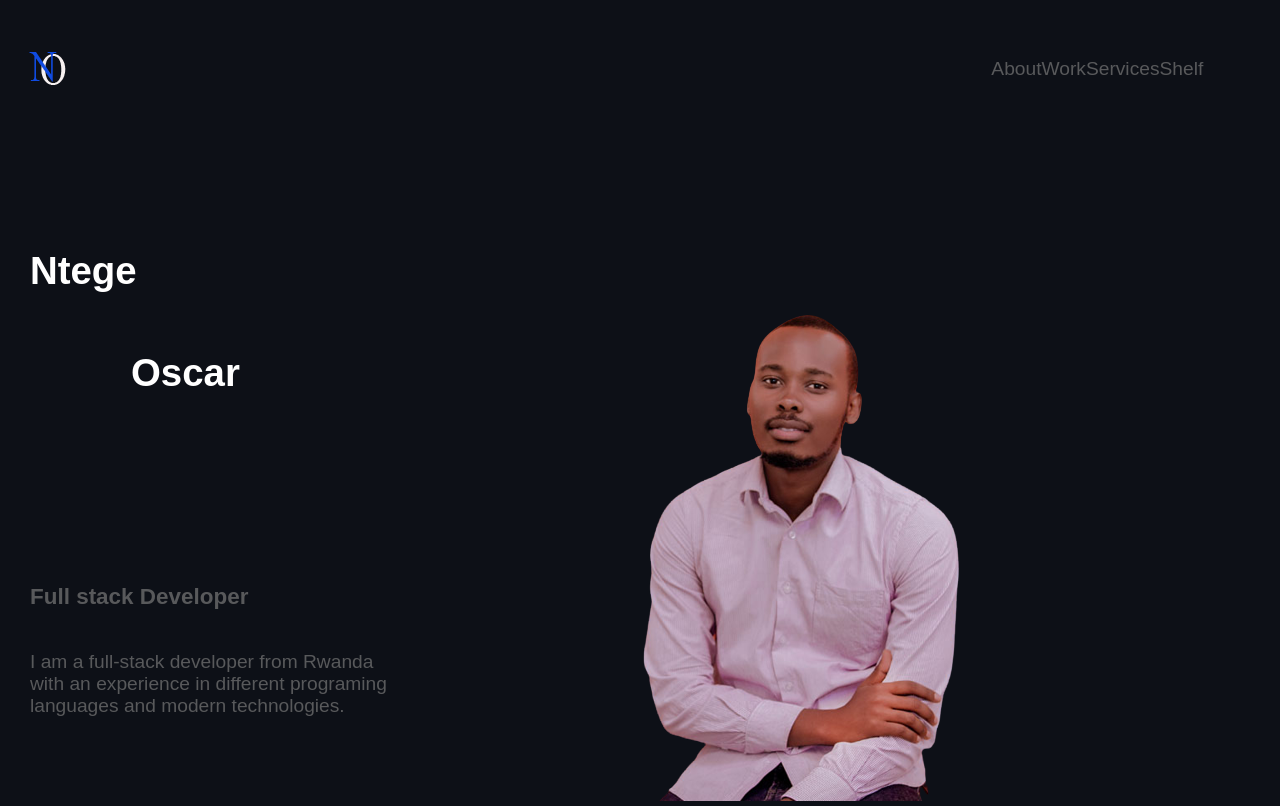
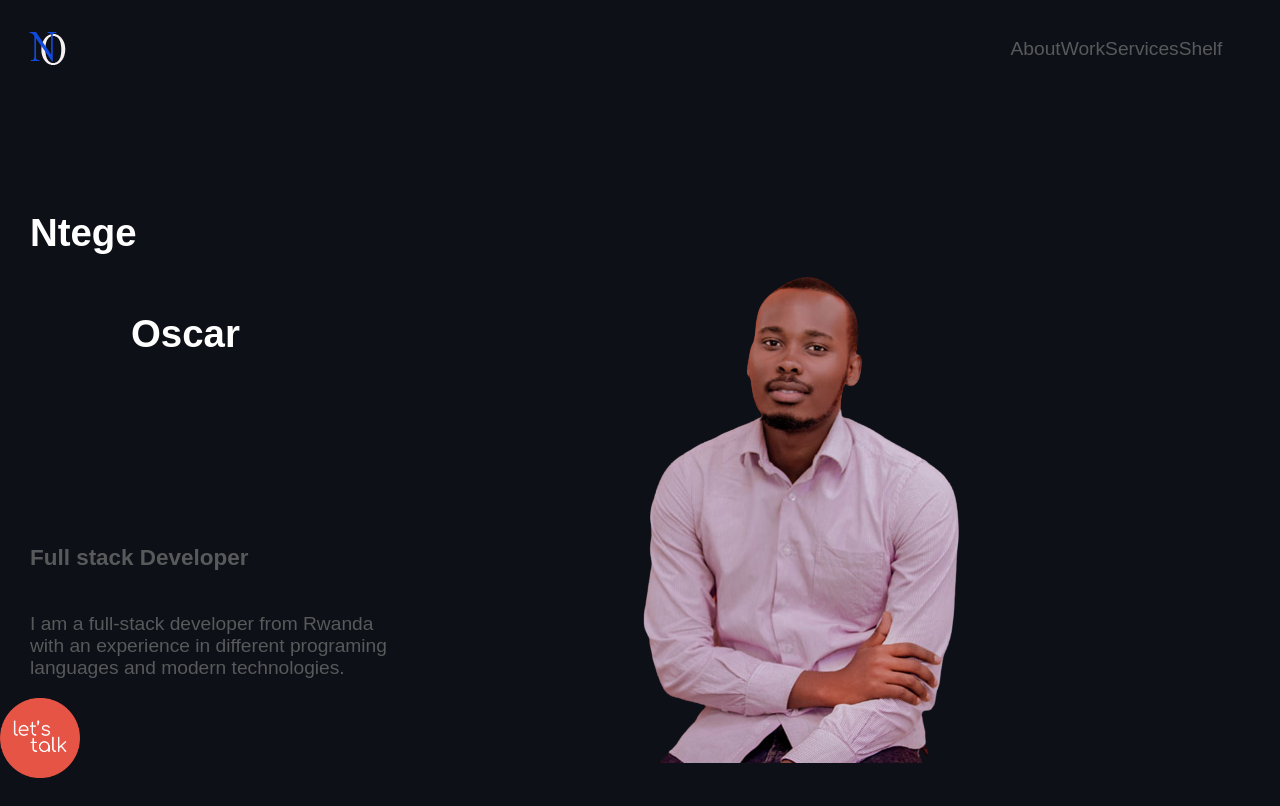
Before and after one commit to ntegeoscar/my-brand, a plain HTML site: page index.html in a window 1280 px wide. Drawn offline with Linux system fonts and the light colour scheme; a web font is replaced by a local one.

Commit message:
Lets talk button
Added a lets talk button

```diff
--- a/index.html
+++ b/index.html
@@ -35,5 +35,6 @@
         <div class="profileimage">
         <img src="images/profile-img.png" alt="">
         </div>
+        <div class="talkbtn"><img class="talk" src="images/talkButton.png" alt=""></div>
 </body>
 </html>
--- a/styles.css
+++ b/styles.css
@@ -11,6 +11,8 @@ body{
 .menu a{
     text-decoration: none;
     color: inherit;
+    display: flex;
+    justify-content: space-between;
 }
 .menu li{
     display: flex;
@@ -20,14 +22,7 @@ body{
     padding: 1em;
 
 }
-.menu ul{
-    display: flex;
-    justify-content: space-between;
-    text-decoration: none;
-    list-style: none;
-    padding: 1em;
 
-}
 .mailandsun ul{
 list-style: none;
 }
@@ -82,3 +77,14 @@ h3{
     background-position:center ;
     padding-right: 20%;
 }
+.talkbtn{
+    width: 50%;
+    height:50%;
+    border-radius: 50%;
+    border-color: white;
+    border-style: solidcolor;
+
+}.talk{
+    width: 10vh;
+    height: auto;
+}
```
